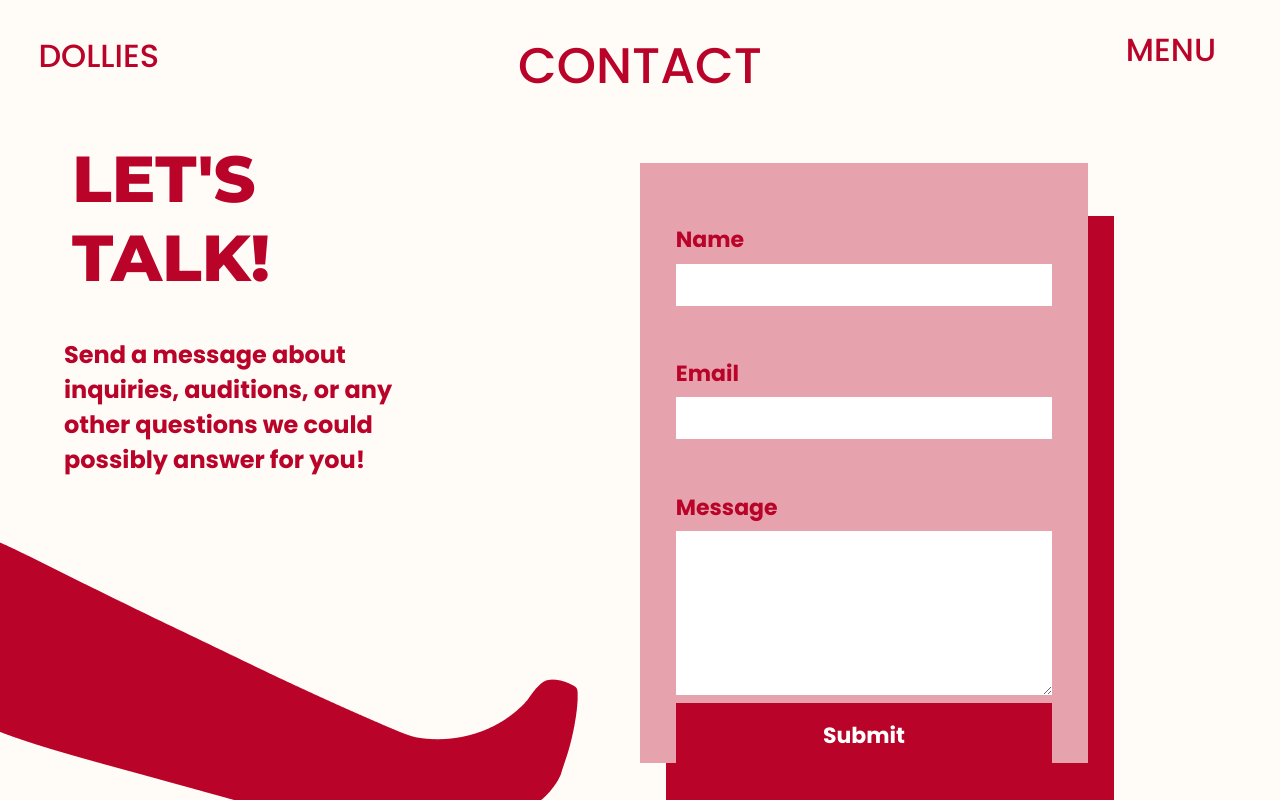
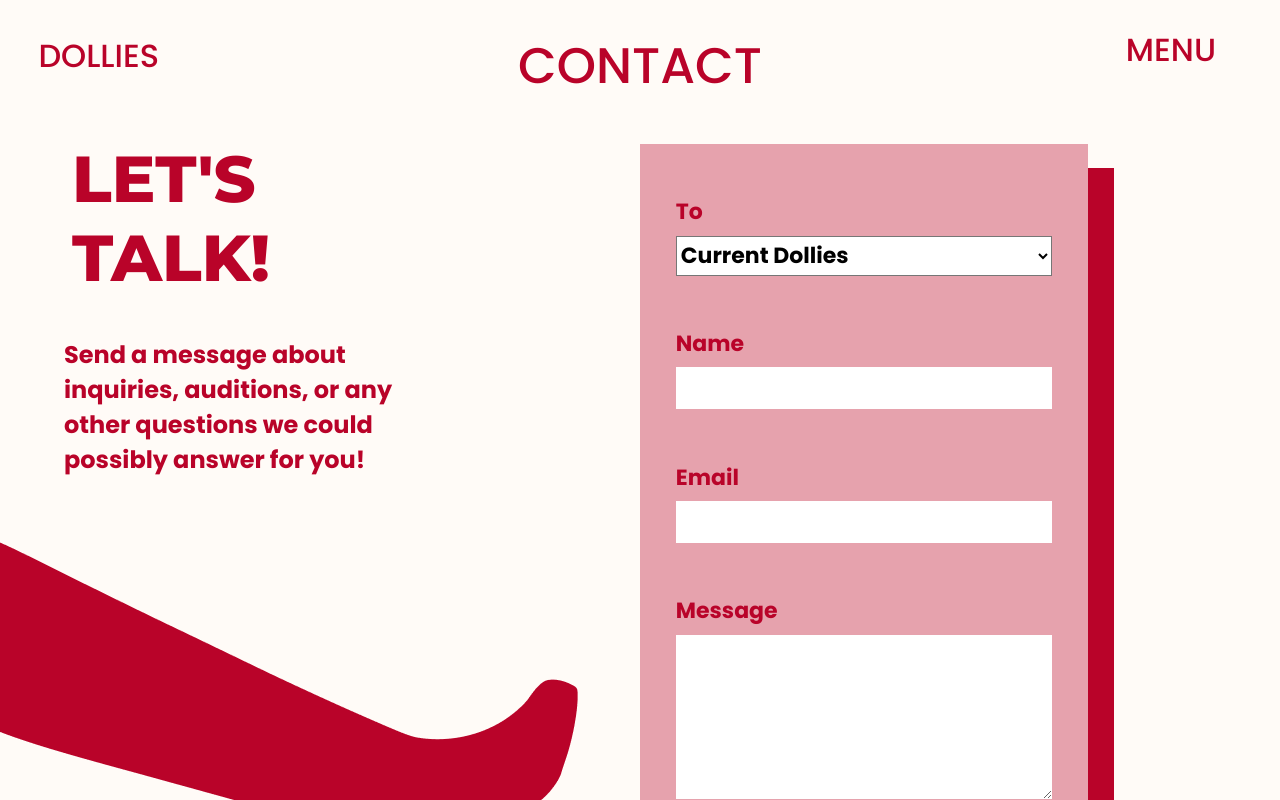
Before and after one commit to hichewss/dollies, a React (Create React App) app: page /contact in a window 1280 px wide. Built offline with nearby package versions, Linux system fonts and the light colour scheme; no server answers.

Commit message:
updated contact form

```diff
--- a/src/components.css
+++ b/src/components.css
@@ -155,7 +155,7 @@
 }
 
 .mini-center-margin {
-  margin: 2% 8%;
+  margin: 0% 8%;
 }
 
 .small-center-margin {
@@ -470,21 +470,21 @@
 
 .contact-light-red-box {
   width: 35%;
-  height: 75vh;
+  min-height: 75vh;
   background-color: var(--color-line);
   z-index: 2;
   position: absolute;
-
+  padding-bottom: 5vh;
 }
 
 .contact-red-box {
   width: 35%;
-  height: 75vh;
+  min-height: 91vh;
   background-color: var(--color-dark-red);
   z-index: 1;
   position: absolute;
-  top: 17%;
-  left: 52%;
+  top: 21vh;
+  left: 52vw;
 }
 
 .contact-text {
@@ -845,6 +845,14 @@ textarea {
   height: 20vh;
 }
 
+select {
+  font-family: "Poppins", sans-serif;
+  font-weight: 600;
+  font-size: 22px;
+  margin: 0;
+  padding: 0;
+}
+
 @font-face {
   font-family: "Montserrat";
   src: url("./fonts/ttf/Montserrat-ExtraBold.ttf");
--- a/src/pages/ContactPage.tsx
+++ b/src/pages/ContactPage.tsx
@@ -32,8 +32,12 @@ function ContactPage() {
   const service_ID = process.env.REACT_APP_SERVICE_ID;
   const template_ID = process.env.REACT_APP_TEMPLATE_ID;
   const user_ID = process.env.REACT_APP_PUBLIC_KEY;
+  const dollies = process.env.REACT_APP_DOLLIES;
+  const lsjumb = process.env.REACT_APP_LSJUMB;
+  const webmaster = process.env.REACT_APP_WEBMASTER;
+  const [toEmail, setToEmail] = useState(dollies);
 
-  const emailForm = useRef(null);
+  const emailForm = useRef<HTMLFormElement>(null);
 
   const sendEmail = (e: any) => {
     e.preventDefault();
@@ -41,18 +45,21 @@ function ContactPage() {
     if (emailForm === null) return;
 
     if (service_ID && template_ID && user_ID) {
+      console.log(emailForm.current);
       emailjs
         .sendForm(service_ID, template_ID, emailForm.current!, user_ID)
         .then(
           (result) => {
             console.log(result.text);
+            emailForm.current?.reset();
+            alert("Your email has been sent successfully! 🎉");
           },
           (error) => {
             console.log(error.text);
+            alert("Something went wrong. Please try again. 😢");
           }
         );
     }
-    window.location.reload();
   };
 
   return (
@@ -91,11 +98,29 @@ function ContactPage() {
                 </div>
               </div>
               <div className="contact-box">
-                <div className="small-top-margin" />
+                <div className="mini-top-margin" />
                 <div className="contact-light-red-box">
                   <div className="mini-center-margin">
                     <form ref={emailForm} onSubmit={sendEmail}>
+                      <input
+                        type="hidden"
+                        name="to_email"
+                        id="to_email"
+                        value={toEmail}
+                      />
                       <div className="vertical-box">
+                        <h6 className="color-red">To</h6>
+                        <select
+                          className="contact-text-box"
+                          id="to"
+                          name="to"
+                          onChange={(e) => setToEmail(e.target.value)}
+                          value={toEmail}
+                        >
+                          <option value={dollies}>Current Dollies</option>
+                          <option value={webmaster}>Webmaster</option>
+                          <option value={lsjumb}>LSJUMB</option>
+                        </select>
                         <h6 className="color-red">Name</h6>
                         <input
                           className="contact-text-box"
@@ -126,6 +151,7 @@ function ContactPage() {
             </div>
             <div className="small-bottom-margin"></div>
             <div className="small-bottom-margin"></div>
+            <div className="small-bottom-margin"></div>
             <RedFooter />
           </div>
         </div>
```
